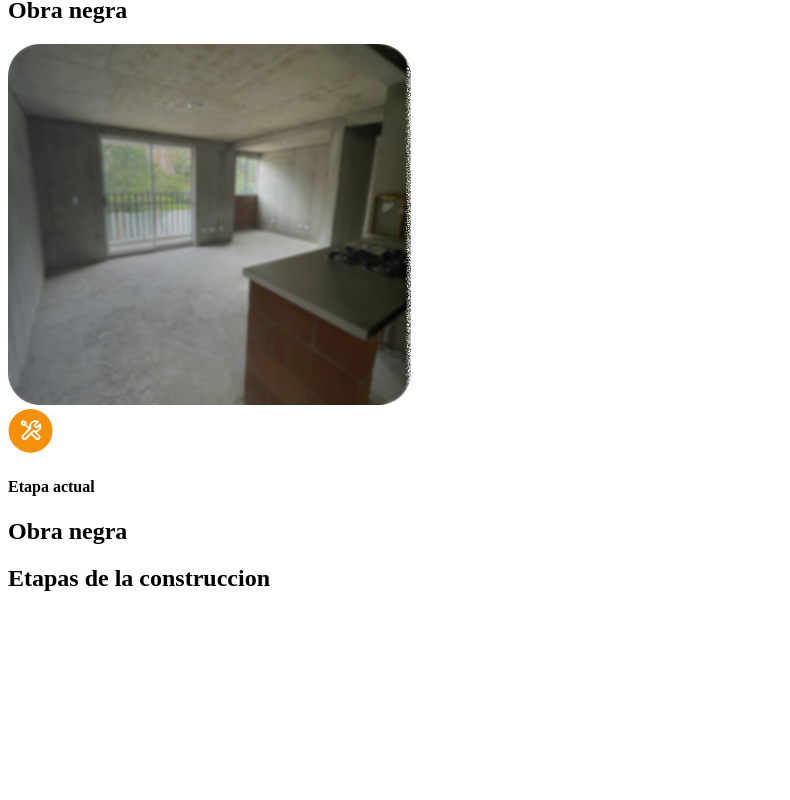
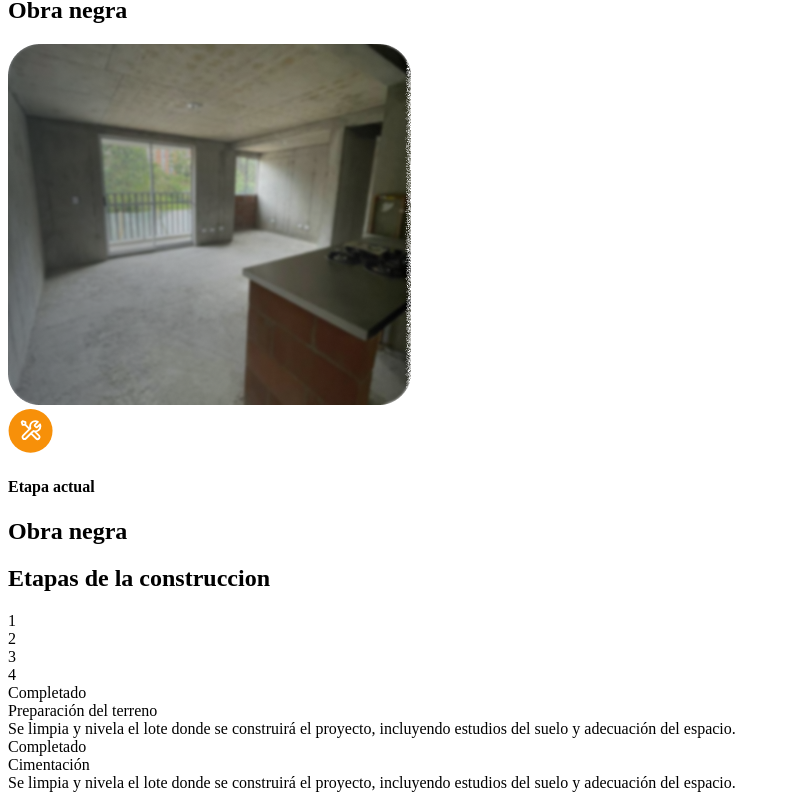
Before and after one commit to yabuJunn/tuCaminoACasa, a React (Vite) app: page /#/en-que-voy in a window 1280 px wide. Shown: the part 1917-2717 px from the top of the page, without its empty margins (0-790 px from the left). Before the commit the page ends 2529 px from the top, so only its background shows below. Built offline with nearby package versions, Linux system fonts and the light colour scheme.

Commit message:
Feature:División de sesiones de Etapas de construcción

```diff
--- a/src/components/constructionSteps/constructionSteps.jsx
+++ b/src/components/constructionSteps/constructionSteps.jsx
@@ -5,6 +5,29 @@ export const ConstructionSteps = () => {
         <h1>Etapas de la construccion</h1>
 		</div>
 
+        <sesion className="numbersColumn">
+            <div className="number"> 1 </div>
+            <div className="number"> 2 </div>
+            <div className="number"> 3 </div>
+            <div className="number"> 4 </div>
+        </sesion>
+
+            <sesion className="descriptions Column">
+
+            <div className="generalStructureDescription">
+                <div className="completado"> Completado </div>
+                 <div className="title"> Preparación del terreno </div>
+                 <div className="description"> Se limpia y nivela el lote donde se construirá el proyecto, incluyendo estudios del suelo y adecuación del espacio. </div>
+            </div>
+
+             <div className="generalStructureDescription">
+                <div className="completado"> Completado </div>
+                 <div className="title"> Cimentación </div>
+                 <div className="description"> Se limpia y nivela el lote donde se construirá el proyecto, incluyendo estudios del suelo y adecuación del espacio. </div>
+            </div>
+
+        </sesion>
+
 
 
 	</>
```
